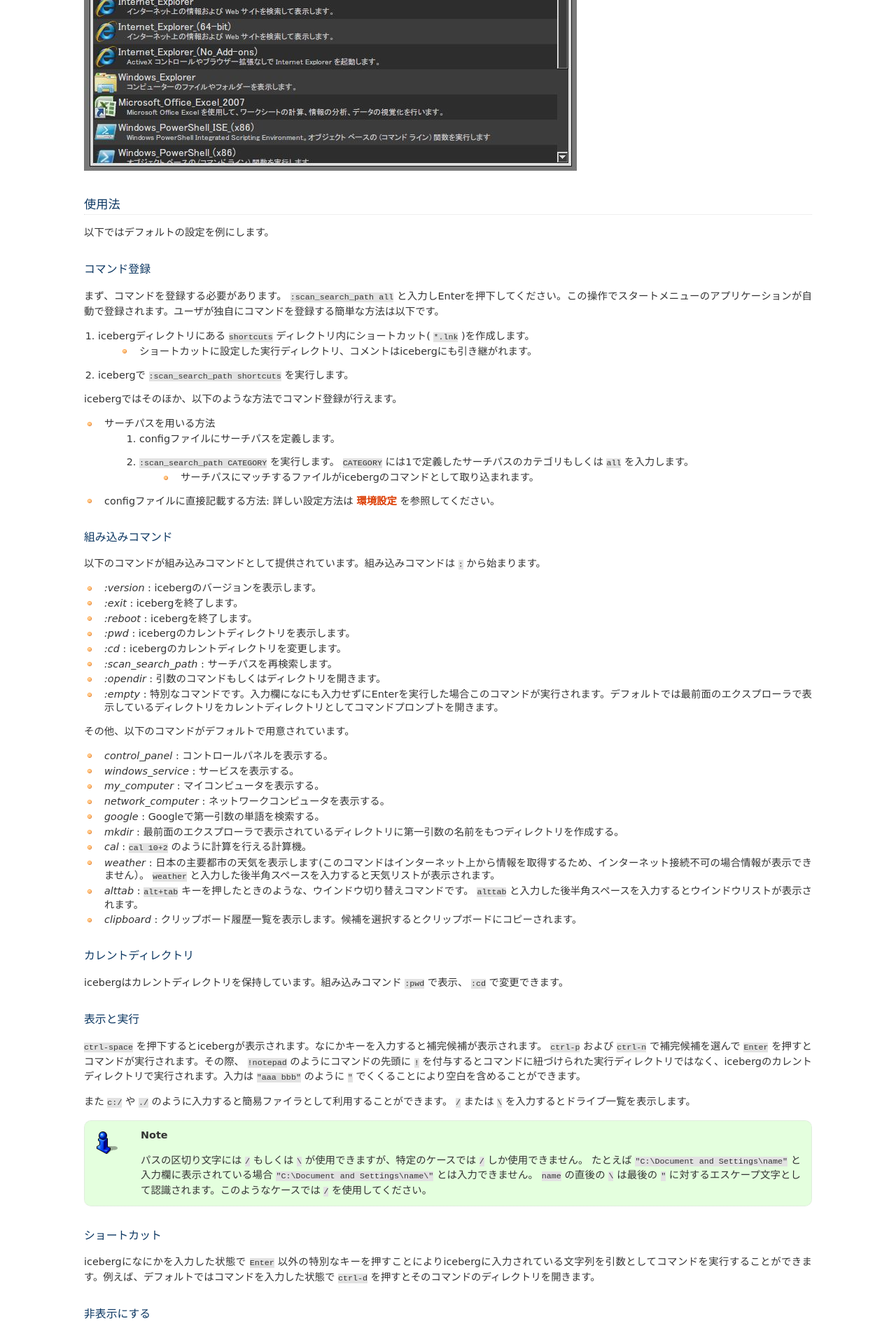
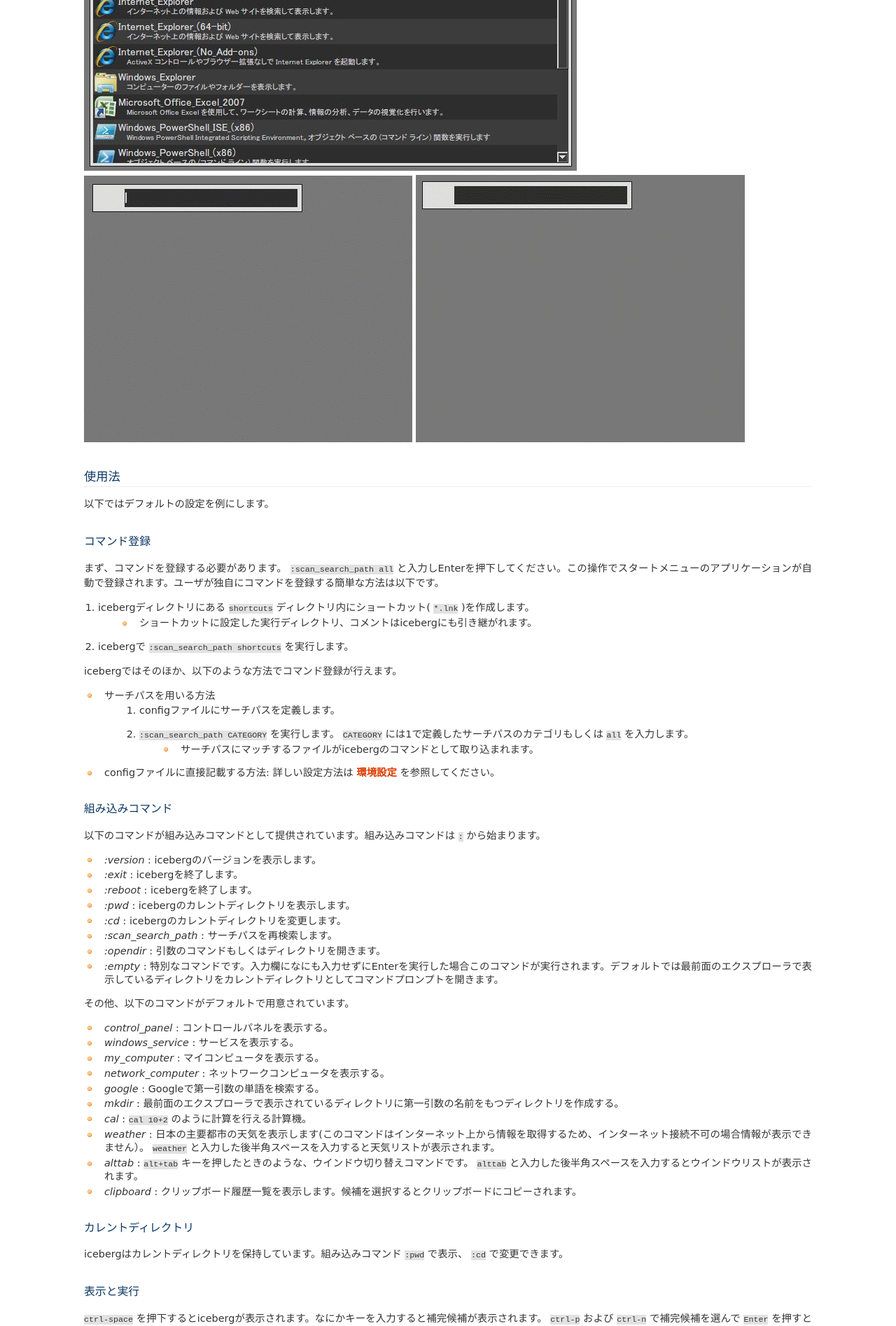
Before and after one commit to yuin/iceberg, a Sphinx documentation site: the page built from docs/source/overview.rst, in a window 1280 px wide. Shown: the part 501-2396 px from the top of the page at 70% size. Built offline with Sphinx 7.4.7, drawn with Linux system fonts in a browser that asks for light colours; the version number could not be read and is left out.

Commit message:
update docs

```diff
--- a/docs/source/changes.rst
+++ b/docs/source/changes.rst
@@ -1,6 +1,6 @@
 変更履歴
 =======================
-0.9.3 (2013-10-31)
+0.9.3 (2013-11-01)
 -----------------------
 - FIXED: shift+矢印キーが動作しない問題を修正
 - FIEED: 特定のアイテム上でコンテキストメニューを引こうとした時に落ちる問題を修正
--- a/docs/source/overview.rst
+++ b/docs/source/overview.rst
@@ -10,6 +10,10 @@ icebergはシンプルで拡張性の高いコマンドラインランチャで
 - Lua関数の呼び出し
 
 .. image:: images/screenshot_01.jpg
+
+.. image:: images/iceberg_demo_01.gif
+
+.. image:: images/iceberg_demo_02.gif
 
 使用法
 -------------------------
```
Also changed, not shown: docs/source/images/iceberg_demo_01.gif (added), docs/source/images/iceberg_demo_02.gif (added).
